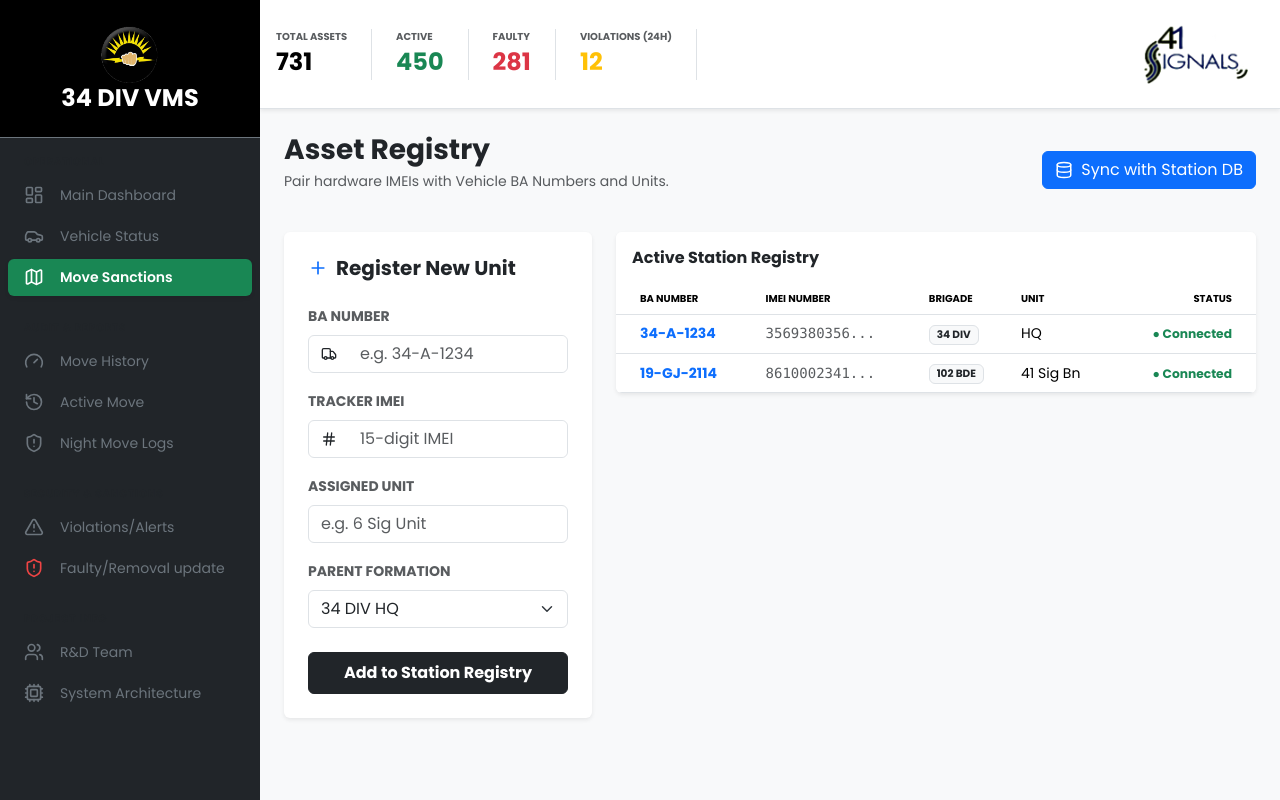
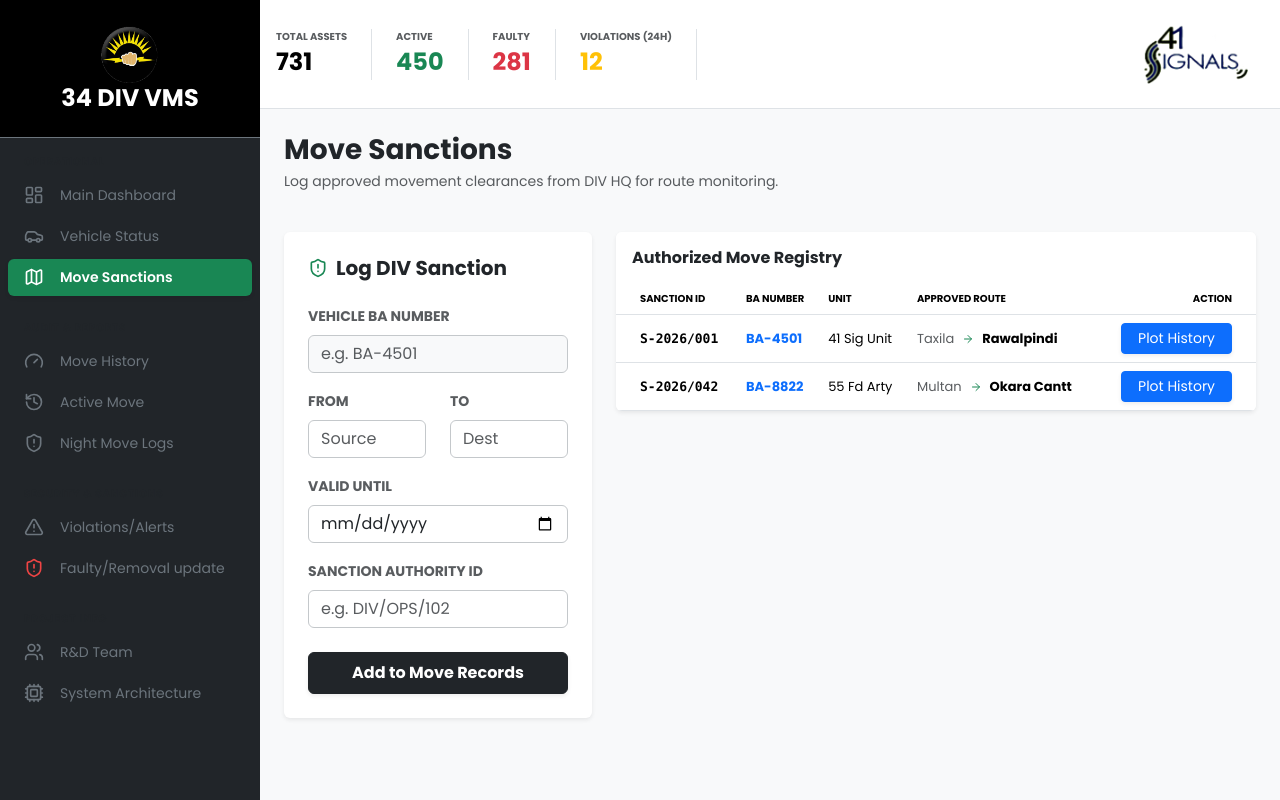
Before and after one commit to arslan-codes/VMS, a React (Vite) app in the folder frontend/: page / in a window 1280 px wide. Both pictures are taken after a click on the element "Move Sanctions". Built offline with nearby package versions, Linux system fonts and the light colour scheme.

Commit message:
updated map

```diff
--- a/frontend/src/App.jsx
+++ b/frontend/src/App.jsx
@@ -4,23 +4,19 @@ import StatHeader from "./components/StatHeader";
 
 // Import your page components
 import AlertsPage from "./pages/AlertsPage";
-import AssetRegistry from "./pages/AssetRegistry";
+import AssetRegistry from "./pages/MoveSanction";
 import FleetStatus from "./pages/FleetStatus";
 import MileageReport from "./pages/MileageReport";
-
-import HistoryView from "./pages/HistoryView";
+import HistoryView from "./pages/MoveHistory";
 import DashboardMap from "./pages/DashboardMap";
 import NightMove from "./pages/NightMove";
 import PanicList from "./pages/PanicList";
 import TeamPage from "./pages/TeamPage";
 import Architecture from "./pages/Architecture.JSX";
 
-
-
 export default function App() {
   const [activePage, setActivePage] = useState("dashboard");
 
-  // This function decides which "Screen" to show based on the Sidebar click
   const renderContent = () => {
     switch (activePage) {
       case "dashboard":
@@ -40,7 +36,7 @@ export default function App() {
       case "panic":
         return <PanicList />;
       case "moving":
-        return <AssetRegistry/>
+        return <AssetRegistry />;
       case "mileage":
         return <MileageReport />;
       default:
@@ -54,14 +50,14 @@ export default function App() {
 
   return (
     <div className="d-flex" style={{ height: "100vh", overflow: "hidden" }}>
-      {/* Sidebar - Passes the setter function to update App state */}
       <Sidebar active={activePage} setActive={setActivePage} />
 
       <div className="flex-grow-1 d-flex flex-column bg-light">
-        {/* Header - Stays fixed at the top */}
-        <StatHeader />
 
-        {/* Dynamic Content Area */}
+        {/* CONDITIONALLY HIDE HEADER */}
+        {/* If the activePage is NOT 'dashboard', show the StatHeader */}
+        {activePage !== "dashboard" && <StatHeader />}
+
         <main className="flex-grow-1 overflow-auto">
           {renderContent()}
         </main>
--- a/frontend/src/pages/AssetRegistry.jsx
+++ /dev/null
@@ -1,108 +0,0 @@
-import React, { useState } from "react";
-import { Plus, Database, Shield, Truck, Hash } from "lucide-react";
-
-export default function AssetRegistry() {
-  const [formData, setFormData] = useState({
-    baNumber: "",
-    imei: "",
-    unit: "",
-    brigade: "34-DIV-HQ",
-    type: "Jeep"
-  });
-
-  return (
-    <div className="p-4" style={{ animation: "fadeIn 0.4s ease-out" }}>
-      <div className="d-flex justify-content-between align-items-center mb-4">
-        <div>
-          <h3 className="fw-bold mb-1">Asset Registry</h3>
-          <p className="text-muted small">Pair hardware IMEIs with Vehicle BA Numbers and Units.</p>
-        </div>
-        <button className="btn btn-primary d-flex align-items-center gap-2">
-          <Database size={18} /> Sync with Station DB
-        </button>
-      </div>
-
-      <div className="row g-4">
-        {/* Registration Form */}
-        <div className="col-lg-4">
-          <div className="card border-0 shadow-sm p-4">
-            <h5 className="fw-bold mb-4 d-flex align-items-center gap-2">
-              <Plus size={20} className="text-primary" /> Register New Unit
-            </h5>
-
-            <div className="mb-3">
-              <label className="form-label small fw-bold text-muted text-uppercase">BA Number</label>
-              <div className="input-group border rounded-2">
-                <span className="input-group-text bg-transparent border-0"><Truck size={16}/></span>
-                <input type="text" className="form-control border-0" placeholder="e.g. 34-A-1234" />
-              </div>
-            </div>
-
-            <div className="mb-3">
-              <label className="form-label small fw-bold text-muted text-uppercase">Tracker IMEI</label>
-              <div className="input-group border rounded-2">
-                <span className="input-group-text bg-transparent border-0"><Hash size={16}/></span>
-                <input type="text" className="form-control border-0" placeholder="15-digit IMEI" />
-              </div>
-            </div>
-
-            <div className="mb-3">
-              <label className="form-label small fw-bold text-muted text-uppercase">Assigned Unit</label>
-              <input type="text" className="form-control border" placeholder="e.g. 6 Sig Unit" />
-            </div>
-
-            <div className="mb-4">
-              <label className="form-label small fw-bold text-muted text-uppercase">Parent Formation</label>
-              <select className="form-select border">
-                <option value="34-DIV">34 DIV HQ</option>
-                <option value="102-BDE">102 BDE</option>
-                <option value="103-BDE">103 BDE</option>
-                <option value="SIG-UNIT">SIG UNIT HQ</option>
-              </select>
-            </div>
-
-            <button className="btn btn-dark w-100 py-2 fw-bold">Add to Station Registry</button>
-          </div>
-        </div>
-
-        {/* Existing Registry List */}
-        <div className="col-lg-8">
-          <div className="card border-0 shadow-sm overflow-hidden">
-            <div className="card-header bg-white py-3 border-0">
-              <h6 className="mb-0 fw-bold">Active Station Registry</h6>
-            </div>
-            <div className="table-responsive">
-              <table className="table table-hover align-middle mb-0">
-                <thead className="bg-light">
-                  <tr className="text-muted small text-uppercase" style={{ fontSize: '10px' }}>
-                    <th className="ps-4">BA Number</th>
-                    <th>IMEI Number</th>
-                    <th>Brigade</th>
-                    <th>Unit</th>
-                    <th className="text-end pe-4">Status</th>
-                  </tr>
-                </thead>
-                <tbody>
-                  {[
-                    { ba: "34-A-1234", imei: "3569380356...", bde: "34 DIV", unit: "HQ", status: "Active" },
-                    { ba: "19-GJ-2114", imei: "8610002341...", bde: "102 BDE", unit: "41 Sig Bn", status: "Active" }
-                  ].map((row, i) => (
-                    <tr key={i} style={{ fontSize: '14px' }}>
-                      <td className="ps-4 fw-bold text-primary">{row.ba}</td>
-                      <td className="text-muted font-monospace">{row.imei}</td>
-                      <td><span className="badge bg-light text-dark border">{row.bde}</span></td>
-                      <td>{row.unit}</td>
-                      <td className="text-end pe-4">
-                        <span className="text-success small fw-bold">● Connected</span>
-                      </td>
-                    </tr>
-                  ))}
-                </tbody>
-              </table>
-            </div>
-          </div>
-        </div>
-      </div>
-    </div>
-  );
-}
--- a/frontend/src/pages/DashboardMap.jsx
+++ b/frontend/src/pages/DashboardMap.jsx
@@ -69,8 +69,8 @@ export default function BlinkingTacticalMap() {
 
           <div className="d-flex align-items-center gap-4">
             <div className="border-end border-secondary pe-4">
-              <h6 className="text-success fw-bold mb-0">34 DIV COMMAND</h6>
-              <small className="text-muted" style={{ fontSize: '9px' }}>LIVE TACTICAL FEED</small>
+              <h6 className="text-success fw-bold mb-0">34 DIV AOR</h6>
+              <small className="text-white" style={{ fontSize: '9px' }}>MAP</small>
             </div>
 
             <div className="d-flex gap-2">
@@ -101,7 +101,9 @@ export default function BlinkingTacticalMap() {
         style={{ height: "100%", width: "100%" }}
         zoomControl={false}
       >
-        <TileLayer url="https://{s}.basemaps.cartocdn.com/dark_all/{z}/{x}/{y}{r}.png" />
+        {/* <TileLayer url="https://{s}.basemaps.cartocdn.com/dark_all/{z}/{x}/{y}{r}.png" /> */}
+            <TileLayer url="https://{s}.tile.openstreetmap.org/{z}/{x}/{y}.png" />
+
         <MapController activeUnit={activeUnit} />
 
         {Object.entries(hierarchy).map(([unitName, data]) => {
--- /dev/null
+++ b/frontend/src/pages/MoveSanction.jsx
@@ -0,0 +1,99 @@
+import React, { useState } from "react";
+import { FileCheck, ShieldAlert, Calendar, MapPin, UserCheck, Search, ArrowRight } from "lucide-react";
+
+export default function MoveSanctions() {
+  // In a real app, this state would be shared via App.jsx or a Database
+  const [sanctions, setSanctions] = useState([
+    { id: "S-2026/001", ba: "BA-4501", unit: "41 Sig Unit", from: "Taxila", to: "Rawalpindi", validTo: "2026-01-20", status: "Approved" },
+    { id: "S-2026/042", ba: "BA-8822", unit: "55 Fd Arty", from: "Multan", to: "Okara Cantt", validTo: "2026-01-18", status: "Approved" }
+  ]);
+
+  return (
+    <div className="p-4 bg-light min-vh-100" style={{ animation: "fadeIn 0.3s ease-out" }}>
+      <div className="d-flex justify-content-between align-items-center mb-4">
+        <div>
+          <h3 className="fw-bold mb-1 text-dark">Move Sanctions</h3>
+          <p className="text-muted small">Log approved movement clearances from DIV HQ for route monitoring.</p>
+        </div>
+      </div>
+
+      <div className="row g-4">
+        {/* Form to Add Sanction Record */}
+        <div className="col-lg-4">
+          <div className="card border-0 shadow-sm p-4">
+            <h5 className="fw-bold mb-4 d-flex align-items-center gap-2">
+              <ShieldAlert size={20} className="text-success" /> Log DIV Sanction
+            </h5>
+
+            <div className="mb-3">
+              <label className="form-label small fw-bold text-muted">VEHICLE BA NUMBER</label>
+              <input type="text" className="form-control border-secondary-subtle bg-light" placeholder="e.g. BA-4501" />
+            </div>
+
+            <div className="row mb-3">
+              <div className="col">
+                <label className="form-label small fw-bold text-muted">FROM</label>
+                <input type="text" className="form-control border-secondary-subtle" placeholder="Source" />
+              </div>
+              <div className="col">
+                <label className="form-label small fw-bold text-muted">TO</label>
+                <input type="text" className="form-control border-secondary-subtle" placeholder="Dest" />
+              </div>
+            </div>
+
+            <div className="mb-3">
+              <label className="form-label small fw-bold text-muted">VALID UNTIL</label>
+              <input type="date" className="form-control border-secondary-subtle" />
+            </div>
+
+            <div className="mb-4">
+              <label className="form-label small fw-bold text-muted">SANCTION AUTHORITY ID</label>
+              <input type="text" className="form-control border-secondary-subtle" placeholder="e.g. DIV/OPS/102" />
+            </div>
+
+            <button className="btn btn-dark w-100 py-2 fw-bold shadow-sm">Add to Move Records</button>
+          </div>
+        </div>
+
+        {/* List of Sanctions */}
+        <div className="col-lg-8">
+          <div className="card border-0 shadow-sm overflow-hidden">
+            <div className="card-header bg-white py-3 border-0">
+              <h6 className="mb-0 fw-bold">Authorized Move Registry</h6>
+            </div>
+            <div className="table-responsive">
+              <table className="table table-hover align-middle mb-0">
+                <thead className="bg-light">
+                  <tr className="text-muted small text-uppercase" style={{ fontSize: '10px' }}>
+                    <th className="ps-4">Sanction ID</th>
+                    <th>BA Number</th>
+                    <th>Unit</th>
+                    <th>Approved Route</th>
+                    <th className="text-end pe-4">Action</th>
+                  </tr>
+                </thead>
+                <tbody>
+                  {sanctions.map((row, i) => (
+                    <tr key={i} style={{ fontSize: '13px' }}>
+                      <td className="ps-4 font-monospace fw-bold">{row.id}</td>
+                      <td className="text-primary fw-bold">{row.ba}</td>
+                      <td>{row.unit}</td>
+                      <td>
+                        <span className="text-muted">{row.from}</span>
+                        <ArrowRight size={12} className="mx-2 text-success"/>
+                        <span className="fw-bold">{row.to}</span>
+                      </td>
+                      <td className="text-end pe-4">
+                        <button className="btn btn-sm btn-primary px-3 shadow-sm">Plot History</button>
+                      </td>
+                    </tr>
+                  ))}
+                </tbody>
+              </table>
+            </div>
+          </div>
+        </div>
+      </div>
+    </div>
+  );
+}
```
Lines whose indentation alone changed are shown as unchanged.
